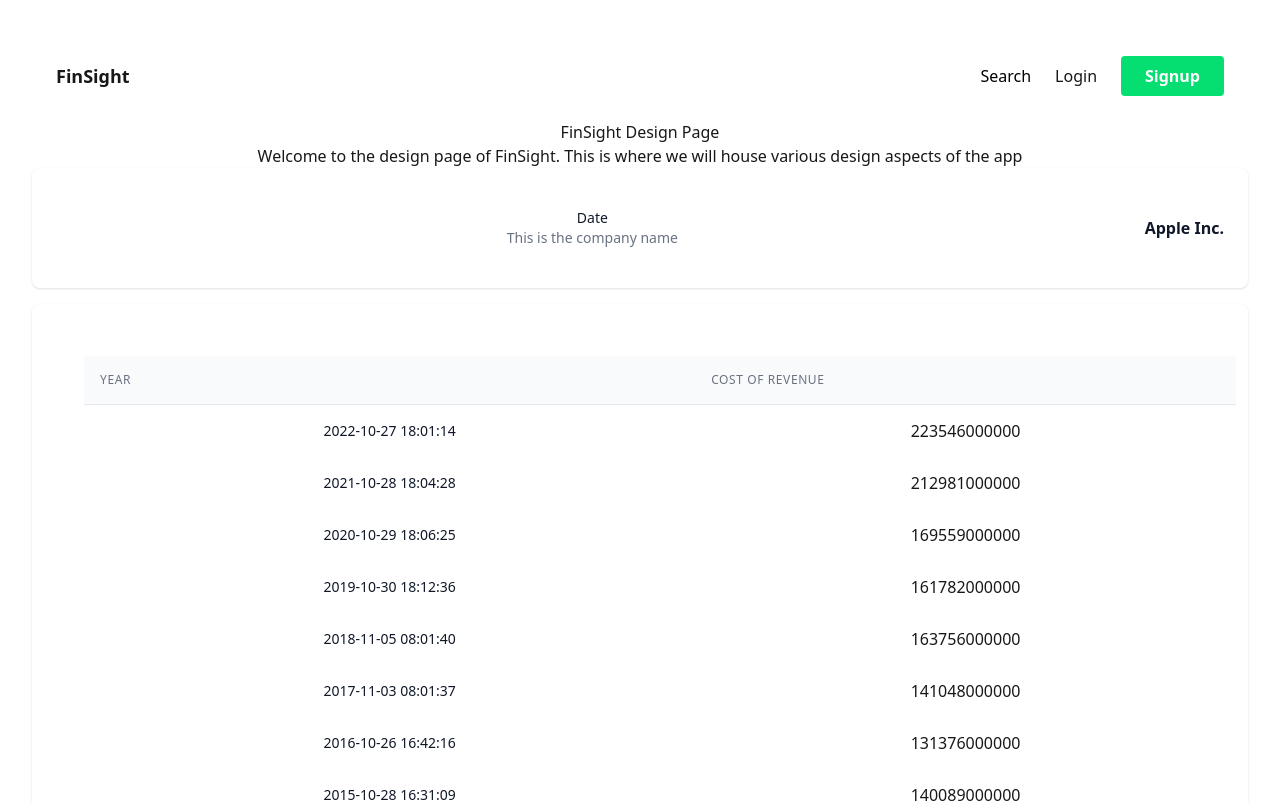
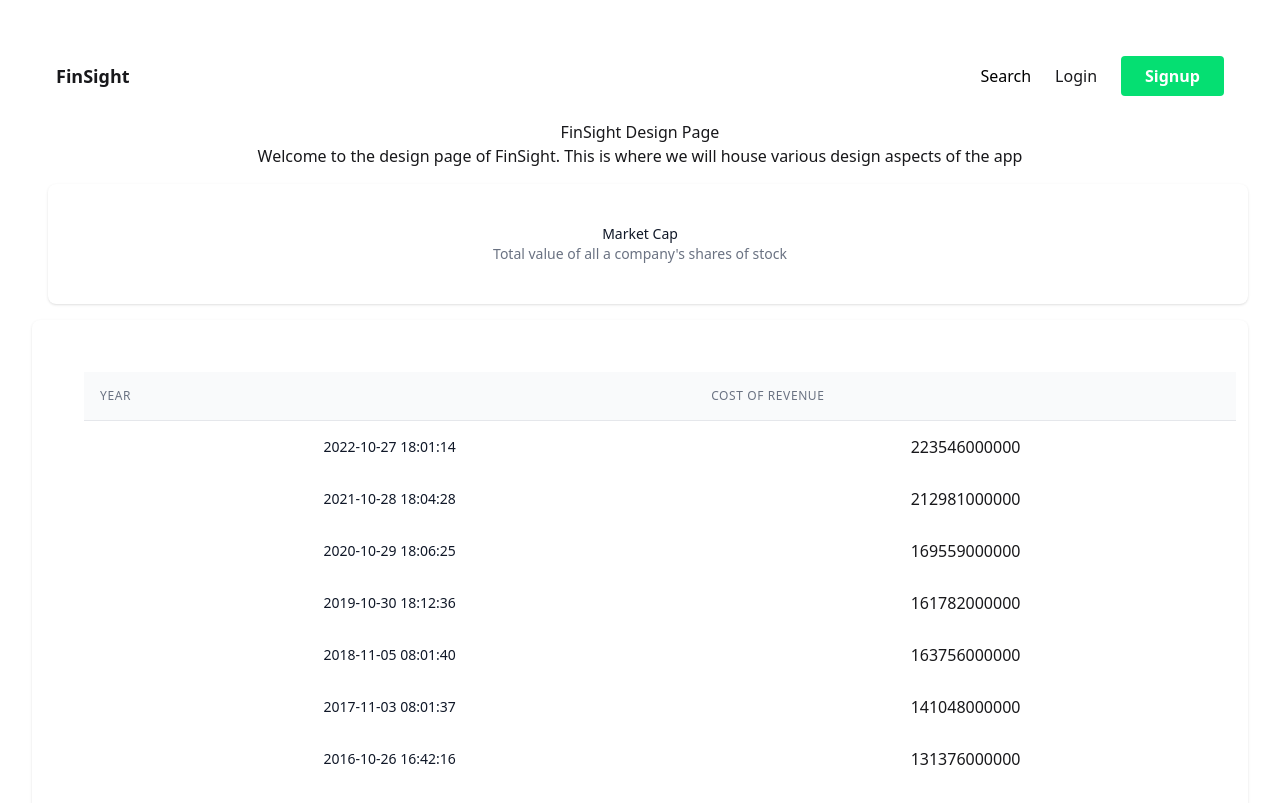
Before and after one commit to RahulRam12833/finsight, a React (Vite) app in the folder FrontEnd/: page /design-guide in a window 1280 px wide. Shown: the top 803 px of the page. Built offline with nearby package versions, Linux system fonts and the light colour scheme.

Commit message:
Refactor Company profile to use mock data

```diff
--- a/FrontEnd/src/Components/CompanyDashboard/CompanyDashboard.tsx
+++ b/FrontEnd/src/Components/CompanyDashboard/CompanyDashboard.tsx
@@ -3,9 +3,10 @@ import { Outlet } from "react-router";
 
 interface Props {
   children: React.ReactNode;
+  symbol: string;
 }
 
-const CompanyDashboard = ({ children }: Props) => {
+const CompanyDashboard = ({ children, symbol }: Props) => {
   return (
     <div className="relative md:ml-64 bg-blueGray-100 w-full">
       <div className="relative pt-20 pb-32 bg-lightBlue-500">
@@ -13,7 +14,7 @@ const CompanyDashboard = ({ children }: Props) => {
           <div>
             <div className="flex flex-wrap">{children}</div>
             <div className="flex flex-wrap">
-              <Outlet />
+              <Outlet context={symbol} />
             </div>
           </div>
         </div>
--- a/FrontEnd/src/Components/CompanyProfile/CompanyProfile.tsx
+++ b/FrontEnd/src/Components/CompanyProfile/CompanyProfile.tsx
@@ -1,9 +1,124 @@
-import React from "react";
+import React, { useEffect, useState } from "react";
+import type { CompanyProfileType } from "../../alphacompany";
+import { useOutletContext } from "react-router-dom";
+import { getCompanyProfile } from "../../api";
+import RatioList from "../RatioList/RatioList";
+import { mockCompanyProfile } from "../../mockCompanyProfile";
 
 type Props = {};
 
+const tableConfig = [
+  {
+    label: "Market Cap",
+    render: (company: CompanyProfileType) => company.marketCapitalization,
+    subTitle: "Total value of all a company's shares of stock",
+  },
+  {
+    label: "EPS",
+    render: (company: CompanyProfileType) => company.eps,
+    subTitle: "Earnings per share, indicates profitability",
+  },
+  {
+    label: "Profit Margin TTM",
+    render: (company: CompanyProfileType) => company.profitMargin,
+    subTitle:
+      "Profit margin is a measure of profitability and efficiency, calculated as net income divided by revenue",
+  },
+  {
+    label: "Return On Equity",
+    render: (company: CompanyProfileType) => company.returnOnEquityTTM,
+    subTitle:
+      "Return on equity is the measure of a company's net income divided by its shareholder's equity",
+  },
+  {
+    label: "Return On Assets",
+    render: (company: CompanyProfileType) => company.returnOnAssetsTTM,
+    subTitle:
+      "Return on assets is the measure of how effective a company is using its assets",
+  },
+  {
+    label: "Operating Margin TTM",
+    render: (company: CompanyProfileType) => company.operatingMarginTTM,
+    subTitle:
+      "Operating margin is a measure of a company's profitability, calculated as operating income divided by revenue",
+  },
+  {
+    label: "PE Ratio",
+    render: (company: CompanyProfileType) => company.PERatio,
+    subTitle:
+      "This is the upperbound of the price range that a defensive investor should pay for a stock",
+  },
+  {
+    label: "PEG Ratio",
+    render: (company: CompanyProfileType) => company.PEGRatio,
+    subTitle:
+      "PE ratio divided by earnings growth, indicates valuation vs growth",
+  },
+  {
+    label: "EBITDA",
+    render: (company: CompanyProfileType) => company.EBITDA,
+    subTitle:
+      "Earnings before interest, taxes, depreciation, and amortization, measure of cash profitability",
+  },
+  {
+    label: "Revenue Per Share TTM",
+    render: (company: CompanyProfileType) => company.revenuePerShareTTM,
+    subTitle:
+      "Revenue per share is a measure of a company's revenue relative to its number of outstanding shares",
+  },
+  {
+    label: "Book Value Per Share TTM",
+    render: (company: CompanyProfileType) => company.bookValue,
+    subTitle:
+      "Book value per share indicates a firm's net asset value (total assets - total liabilities) on per share basis",
+  },
+  {
+    label: "Dividend Yield TTM",
+    render: (company: CompanyProfileType) => company.dividendYield,
+    subTitle: "Shows how much a company pays each year relative to stock price",
+  },
+  {
+    label: "Beta",
+    render: (company: CompanyProfileType) => company.beta,
+    subTitle: "Stock volatility relative to the market, risk indicator",
+  },
+  {
+    label: "52-Week High",
+    render: (company: CompanyProfileType) => company.fiftyTwoWeekHigh,
+    subTitle: "Highest stock price in last 52 weeks, trend indicator",
+  },
+  {
+    label: "52-Week Low",
+    render: (company: CompanyProfileType) => company.fiftyTwoWeekLow,
+    subTitle: "Lowest stock price in last 52 weeks, trend indicator",
+  },
+];
+
 const CompanyProfile = (props: Props) => {
-  return <div>CompanyProfile</div>;
+  const symbol = useOutletContext<string>();
+  const [companyData, setCompanyData] = useState<CompanyProfileType>();
+  useEffect(() => {
+    const fetchCompanyData = async () => {
+      const value = await getCompanyProfile(symbol);
+      if (typeof value === "object" && value !== null) {
+        //setCompanyData(value);
+        setCompanyData(mockCompanyProfile);
+      }
+      console.log(value);
+    };
+
+    fetchCompanyData();
+  }, [symbol]);
+
+  return (
+    <>
+      {companyData ? (
+        <RatioList config={tableConfig} data={companyData} />
+      ) : (
+        <>No company data available</>
+      )}
+    </>
+  );
 };
 
 export default CompanyProfile;
--- a/FrontEnd/src/Components/Hero/Hero.tsx
+++ b/FrontEnd/src/Components/Hero/Hero.tsx
@@ -20,7 +20,7 @@ const Hero = (props: Props) => {
           <div className="mx-auto lg:mx-0">
             <Link
               to="/search"
-              className="py-5 px-10 text-2xl font-bold text-white bg-lightGreen rounded lg:py-4 hover:opacity-70"
+              className="py-5 px-10 text-2xl font-bold text-black bg-lightGreen rounded lg:py-4 hover:opacity-70"
             >
               Get Started
             </Link>
--- a/FrontEnd/src/Components/RatioList/RatioList.tsx
+++ b/FrontEnd/src/Components/RatioList/RatioList.tsx
@@ -1,22 +1,10 @@
-import React from "react";
-import { TestDataCompany } from "../Table/testData";
+type Props = {
+  config: any;
+  data: any;
+};
 
-type Props = {};
-
-const data = TestDataCompany[0];
-
-type Company = typeof data;
-
-const config = [
-  {
-    label: "Date",
-    render: (company: Company) => company.companyName,
-    subTitle: "This is the company name",
-  },
-];
-
-const RatioList = (props: Props) => {
-  const renderedRows = config.map((row) => {
+const RatioList = ({ config, data }: Props) => {
+  const renderedRows = config.map((row: any) => {
     return (
       <li className="py-3 sm:py-4">
         <div className="flex items-center space-x-4">
@@ -36,7 +24,7 @@ const RatioList = (props: Props) => {
     );
   });
   return (
-    <div className="bg-white shadow rounded-lg mb-4 p-4 sm:p-6 h-full ">
+    <div className="bg-white shadow rounded-lg ml-4 mt-4 mb-4 p-4 sm:p-6 h-full ">
       <ul className="divide-y divide-gray-200">{renderedRows}</ul>
     </div>
   );
--- a/FrontEnd/src/Pages/CompanyPage/CompanyPage.tsx
+++ b/FrontEnd/src/Pages/CompanyPage/CompanyPage.tsx
@@ -1,24 +1,28 @@
 import React, { useEffect, useState } from "react";
-import type { CompanyProfile } from "../../company";
+//import type { CompanyProfile } from "../../company";
+import type { CompanyProfileType } from "../../alphacompany.d.ts";
 import { getCompanyProfile } from "../../api";
 import Sidebar from "../../Components/Sidebar/Sidebar";
 import CompanyDashboard from "../../Components/CompanyDashboard/CompanyDashboard";
 import Tile from "../../Components/Tile/Tile";
+import { mockCompanyProfile } from "../../mockCompanyProfile.ts";
 
 interface Props {}
 
 const CompanyPage = (props: Props) => {
   let symbol = window.location.pathname.split("/")[2];
-  const [company, setCompany] = useState<CompanyProfile>();
+  const [company, setCompany] =
+    useState<CompanyProfileType>(mockCompanyProfile);
   const [error, setError] = useState<string | null>(null);
 
   useEffect(() => {
     const fetchCompanyData = async () => {
       try {
         const data = await getCompanyProfile(symbol);
-        console.log(data[0]);
-        if (typeof data !== "string" && Array.isArray(data))
-          setCompany(data[0]);
+        console.log(data);
+        if (typeof data !== "string" && data && typeof data === "object")
+          //setCompany(data);
+          setCompany(mockCompanyProfile);
         else if (typeof data === "string") setError(data);
       } catch (error) {
         console.error("Error fetching company data:", error);
@@ -33,8 +37,8 @@ const CompanyPage = (props: Props) => {
       {company ? (
         <div className="w-full relative flex ct-docs-disable-sidebar-content overflow-x-hidden">
           <Sidebar />
-          <CompanyDashboard>
-            <Tile title="Company Name" subTitle={company.companyName} />
+          <CompanyDashboard symbol={symbol}>
+            <Tile title="Company Name" subTitle={company.name} />
             <Tile title="Symbol" subTitle={company.symbol} />
           </CompanyDashboard>
         </div>
--- a/FrontEnd/src/Pages/DesignPage/DesignPage.tsx
+++ b/FrontEnd/src/Pages/DesignPage/DesignPage.tsx
@@ -1,9 +1,17 @@
 import React from "react";
 import Table from "../../Components/Table/Table";
 import RatioList from "../../Components/RatioList/RatioList";
+import { testIncomeStatementData } from "../../Components/Table/testData";
 
 type Props = {};
 
+const tableConfig = [
+  {
+    label: "Market Cap",
+    render: (company: any) => company.marketCapitalization,
+    subTitle: "Total value of all a company's shares of stock",
+  },
+];
 const DesignPage = (props: Props) => {
   return (
     <>
@@ -12,7 +20,7 @@ const DesignPage = (props: Props) => {
         Welcome to the design page of FinSight. This is where we will house
         various design aspects of the app
       </h2>
-      <RatioList />
+      <RatioList data={testIncomeStatementData} config={tableConfig} />
       <Table />
     </>
   );
--- a/FrontEnd/src/Routes/Routes.tsx
+++ b/FrontEnd/src/Routes/Routes.tsx
@@ -3,10 +3,10 @@ import App from "../App";
 import HomePage from "../Pages/HomePage/HomePage";
 import CompanyPage from "../Pages/CompanyPage/CompanyPage";
 import SearchPage from "../Pages/SearchPage/SearchPage";
-import CompanyProfile from "../Components/CompanyProfile/CompanyProfile";
+
 import IncomeStatement from "../Components/IncomeStatement/IncomeStatement";
 import DesignPage from "../Pages/DesignPage/DesignPage";
-
+import CompanyProfile from "../Components/CompanyProfile/CompanyProfile";
 export const router = createBrowserRouter([
   {
     path: "/",
--- a/FrontEnd/src/alphacompany.d.ts
+++ b/FrontEnd/src/alphacompany.d.ts
@@ -14,10 +14,10 @@ export interface CompanySearch {
 }
 
 // --- Company Profile ---
-export interface CompanyProfile {
+export interface CompanyProfileType {
   symbol: string;
   assetType?: string;      // e.g., "Common Stock"
-  name?: string;
+  name: string;
   description?: string;
   cik?: string;
   exchange?: string;
--- /dev/null
+++ b/FrontEnd/src/mockCompanyProfile.ts
@@ -0,0 +1,36 @@
+import type { CompanyProfileType } from "./alphacompany";
+
+export const mockCompanyProfile:CompanyProfileType ={
+    symbol: "IBM",
+  assetType: "Common Stock",
+  name: "International Business Machines",
+  description: "IBM is a global technology company...",
+  cik: "51143",
+  exchange: "NYSE",
+  currency: "USD",
+  country: "USA",
+  sector: "TECHNOLOGY",
+  industry: "INFORMATION TECHNOLOGY SERVICES",
+  address: "ONE NEW ORCHARD ROAD, ARMONK, NY, UNITED STATES, 10504",
+  fiscalYearEnd: "December",
+  latestQuarter: "2025-06-30",
+  marketCapitalization: "258235761000",
+  EBITDA: "14183000000",
+  PERatio: "44.64",
+  PEGRatio: "1.735",
+  bookValue: "29.53",
+  dividendPerShare: "6.69",
+  dividendYield: "0.0241",
+  eps: "6.21",
+  revenuePerShareTTM: "69.07",
+  profitMargin: "0.0911",
+  operatingMarginTTM: "0.183",
+  returnOnAssetsTTM: "0.0481",
+  returnOnEquityTTM: "0.227",
+  beta: "0.724",
+  fiftyTwoWeekHigh: "301.04",
+  fiftyTwoWeekLow: "197.92",
+  sharesOutstanding: "931519000",
+  dividendDate: "2025-09-10",
+  exDividendDate: "2025-08-08",
+}
```
Also changed, not shown: FrontEnd/src/api.tsx (+6 -5 lines), FrontEnd/src/company.d.ts (+0 -38 lines).
